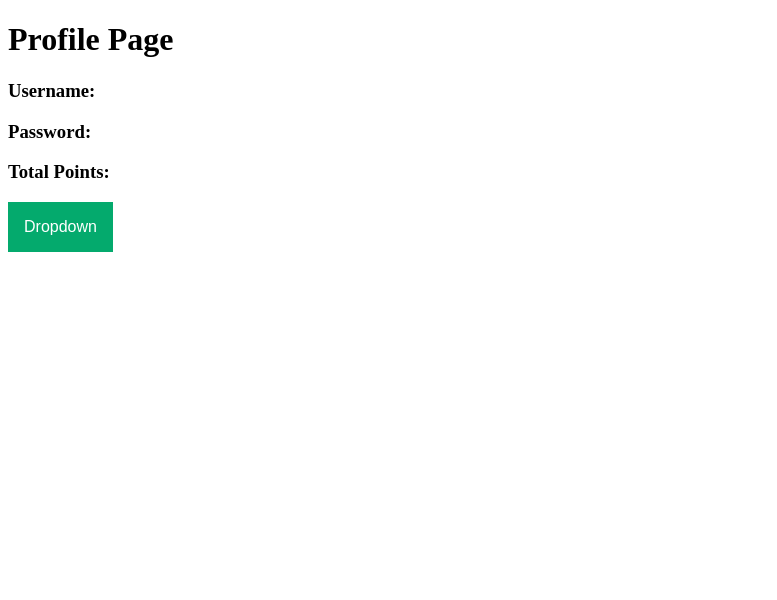
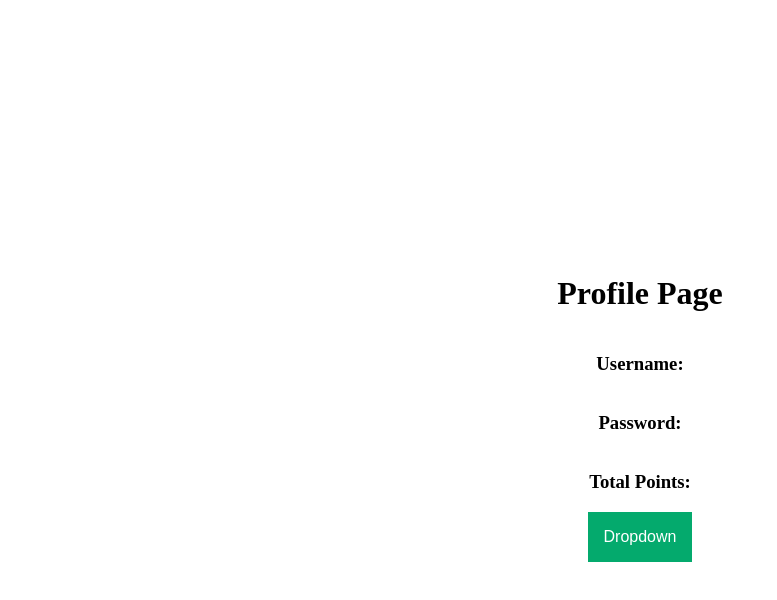
Before and after one commit to Malit-31/EcoQuest, a plain HTML site: page templates/profile.html in a window 1280 px wide. Shown: the whole page, without its empty margins (0-777 px from the left). Drawn offline with Linux system fonts and the light colour scheme.

Commit message:
i guess it looks better?

```diff
--- a/templates/profile.html
+++ b/templates/profile.html
@@ -1,9 +1,24 @@
+<!DOCTYPE html>
+<html lang="en">
+<head>
+    <meta charset="UTF-8">
+    <meta name="viewport" content="width=device-width, initial-scale=1.0">
+    <style>
+        /* Center the content horizontally */
+        .centered-content {
+            display: flex;
+            flex-direction: column;
+            align-items: center;
+            justify-content: center;
+            min-height: 100vh; /* Adjust as needed */
+            background-color: white;
+        }
 
-<!DOCTYPE html>
-<html>
-<head>
-<meta name="viewport" content="width=device-width, initial-scale=1">
-<style>
+        /* Style the dropdown button and content */
+        .dropdown {
+            position: relative;
+        }
+
         .dropbtn {
             background-color: #04AA6D;
             color: white;
@@ -12,17 +27,12 @@
             border: none;
         }
 
-.dropdown {
-  position: relative;
-  display: inline-block;
-}
-
         .dropdown-content {
             display: none;
             position: absolute;
             background-color: #f1f1f1;
             min-width: 160px;
-  box-shadow: 0px 8px 16px 0px rgba(0,0,0,0.2);
+            box-shadow: 0px 8px 16px 0px rgba(0, 0, 0, 0.2);
             z-index: 1;
         }
 
@@ -33,31 +43,33 @@
             display: block;
         }
 
-.dropdown-content a:hover {background-color: #ddd;}
+        .dropdown-content a:hover {
+            background-color: #ddd;
+        }
 
-.dropdown:hover .dropdown-content {display: block;}
+        .dropdown:hover .dropdown-content {
+            display: block;
+        }
 
-.dropdown:hover .dropbtn {background-color: #3e8e41;}
+        .dropdown:hover .dropbtn {
+            background-color: #3e8e41;
+        }
     </style>
 </head>
-<div class="profilepage">
-    <body style="background-color:white;">
+<body>
+    <div class="centered-content">
         <h1>Profile Page</h1>
         <h3>Username: </h3>
         <h3>Password: </h3>
         <h3>Total Points: </h3>
-
 
         <div class="dropdown">
             <button class="dropbtn">Dropdown</button>
             <div class="dropdown-content">
                 <a href="questclaim.html">Quests</a>
                 <a href="share.html">Share</a>
-
             </div>
         </div>
-
-
-
+    </div>
 </body>
 </html>
--- a/templates/style.css
+++ b/templates/style.css
@@ -13,7 +13,9 @@ body {
     background-image: url('background-image.jpeg');
     background-size: cover;
 }
-
+.profilepage{
+    border:1px solid black;
+}
 .glass-container {
     width: 300px;
     height: 325px;
```
Lines whose indentation alone changed are shown as unchanged.
